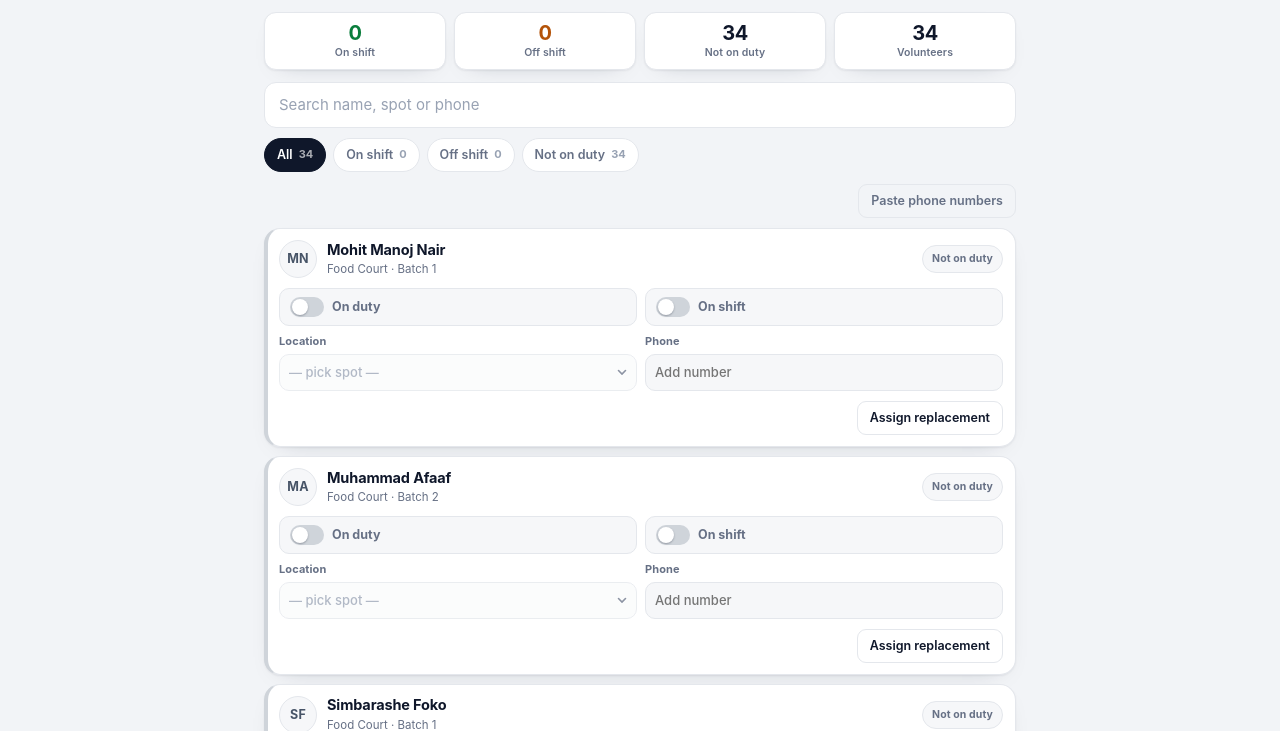
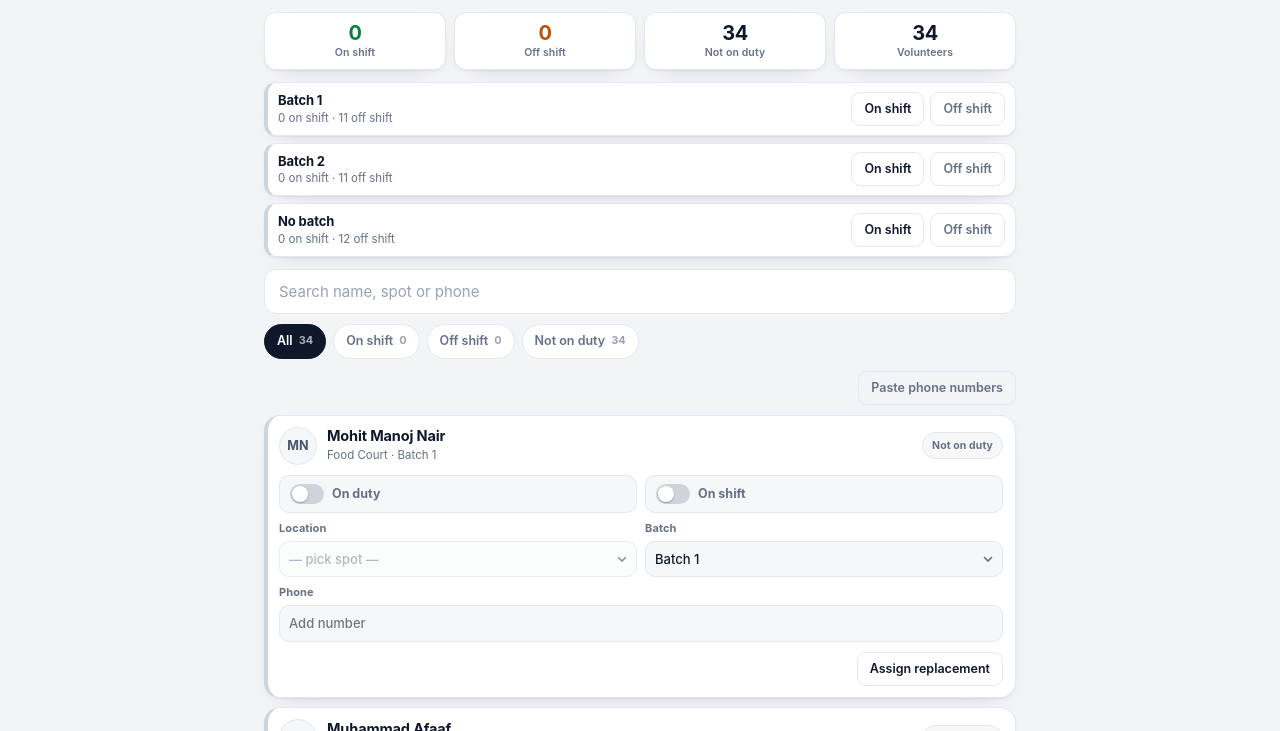
Before and after one commit to MahmoudMobarak/national-day-volunteers, a website with bundled scripts: page index.html in a window 1280 px wide. Shown: the part 69-800 px from the top of the page. Built offline with nearby package versions, Linux system fonts and the light colour scheme.

Commit message:
Let duty imply shift, edit a volunteer's batch, and switch a whole batch on/off shift
Duty and shift were independent, so a volunteer could be on duty without ever
being placed on shift. Ticking On duty now also turns On shift on, and On shift
can still be switched off alone for a break. Batches became editable per person
and a bar at the top puts a whole batch on or off shift in one tap.

```diff
--- a/app.js
+++ b/app.js
@@ -24,6 +24,13 @@ const replaceWho = document.getElementById("replaceWho");
 const replaceClose = document.getElementById("replaceClose");
 const replaceSearch = document.getElementById("replaceSearch");
 const replaceList = document.getElementById("replaceList");
+const batchBarEl = document.getElementById("batchBar");
+
+const BATCHES = [
+  { key: "1", label: "Batch 1", batch: 1 },
+  { key: "2", label: "Batch 2", batch: 2 },
+  { key: "", label: "No batch", batch: null },
+];
 
 let students = [];
 let query = "";
@@ -77,6 +84,7 @@ function initials(name) {
 
 function render() {
   renderStats();
+  renderBatches();
   renderChips();
   renderList();
   renderSync();
@@ -107,6 +115,26 @@ function renderChips() {
         `<button type="button" class="chip${filter === key ? " active" : ""}" data-filter="${key}">${label} <span>${n}</span></button>`,
     )
     .join("");
+}
+
+function renderBatches() {
+  batchBarEl.innerHTML = BATCHES.map(({ key, label, batch }) => {
+    const people = students.filter((s) => s.batch === batch);
+    const on = people.filter((s) => s.onDuty && s.onShift).length;
+    const off = people.length - on;
+    const empty = people.length === 0;
+    return `
+      <div class="batch${on ? " is-on" : ""}">
+        <div class="batch-txt">
+          <b>${esc(label)}</b>
+          <span>${empty ? "Nobody here yet" : `${on} on shift · ${off} off shift`}</span>
+        </div>
+        <div class="batch-acts">
+          <button type="button" class="btn tiny${!empty && !off ? " primary" : ""}" data-batch-on="${esc(key)}" ${empty ? "disabled" : ""}>On shift</button>
+          <button type="button" class="btn tiny ghost" data-batch-off="${esc(key)}" ${empty ? "disabled" : ""}>Off shift</button>
+        </div>
+      </div>`;
+  }).join("");
 }
 
 function renderSync() {
@@ -157,6 +185,14 @@ function cardHTML(s) {
         </select>
       </label>
       <label class="field">
+        <span class="flabel">Batch</span>
+        <select data-act="batch" aria-label="Batch">
+          <option value="" ${s.batch ? "" : "selected"}>No batch</option>
+          <option value="1" ${s.batch === 1 ? "selected" : ""}>Batch 1</option>
+          <option value="2" ${s.batch === 2 ? "selected" : ""}>Batch 2</option>
+        </select>
+      </label>
+      <label class="field wide">
         <span class="flabel">Phone</span>
         <input type="tel" inputmode="tel" data-act="phone" value="${esc(s.phone)}" placeholder="Add number" aria-label="Phone number" />
       </label>
@@ -173,6 +209,7 @@ function renderList() {
     return (
       s.name.toLowerCase().includes(q) ||
       s.spot.toLowerCase().includes(q) ||
+      (s.batch ? `batch ${s.batch}` : "no batch").includes(q) ||
       (s.at || "").toLowerCase().includes(q) ||
       s.phone.toLowerCase().includes(q)
     );
@@ -210,6 +247,8 @@ listEl.addEventListener("change", (e) => {
     case "duty":
       s.onDuty = el.checked;
       if (s.onDuty) {
+        // Coming on duty puts them on shift too - untick "On shift" to send them on a break.
+        s.onShift = true;
         if (!s.at) s.at = s.spot;
       } else {
         s.onShift = false;
@@ -226,6 +265,9 @@ listEl.addEventListener("change", (e) => {
     case "spot":
       s.at = el.value;
       if (s.at) s.onDuty = true;
+      break;
+    case "batch":
+      s.batch = el.value ? Number(el.value) : null;
       break;
     case "phone":
       s.phone = el.value.trim();
@@ -250,6 +292,29 @@ listEl.addEventListener("click", (e) => {
     s.onShift = false;
     commit(s);
   }
+});
+
+batchBarEl.addEventListener("click", (e) => {
+  const onBtn = e.target.closest("[data-batch-on]");
+  const offBtn = onBtn ? null : e.target.closest("[data-batch-off]");
+  if (!onBtn && !offBtn) return;
+
+  const key = onBtn ? onBtn.dataset.batchOn : offBtn.dataset.batchOff;
+  const batch = key === "" ? null : Number(key);
+  const people = students.filter((s) => s.batch === batch);
+  if (!people.length) return;
+
+  const turnOn = !!onBtn;
+  people.forEach((s) => {
+    s.onDuty = true;
+    s.onShift = turnOn;
+    if (!s.at) s.at = s.spot;
+  });
+
+  localSave(students);
+  if (mode === "live") people.forEach((s) => pushStudent(s).catch((err) => console.warn("[batch]", err)));
+  else sendLocal(students);
+  render();
 });
 
 chipsEl.addEventListener("click", (e) => {
--- a/index.html
+++ b/index.html
@@ -26,6 +26,8 @@
 
     <main class="wrap">
       <section class="stats" id="stats" aria-label="Roster summary"></section>
+
+      <section class="batches" id="batchBar" aria-label="Put a whole batch on or off shift"></section>
 
       <div class="toolbar">
         <input
--- a/styles.css
+++ b/styles.css
@@ -258,6 +258,60 @@ body {
 }
 .stat.offshift b {
   color: var(--amber);
+}
+
+/* ---------- batch shift controls ---------- */
+
+.batches {
+  display: flex;
+  flex-direction: column;
+  gap: 7px;
+  margin-bottom: 12px;
+}
+
+.batch {
+  display: flex;
+  align-items: center;
+  gap: 10px;
+  background: var(--card);
+  border: 1px solid var(--line);
+  border-left: 4px solid #cfd4da;
+  border-radius: 12px;
+  padding: 8px 10px;
+  box-shadow: var(--shadow);
+}
+
+.batch.is-on {
+  border-left-color: var(--green);
+}
+
+.batch-txt {
+  flex: 1;
+  min-width: 0;
+}
+
+.batch-txt b {
+  display: block;
+  font-size: 13px;
+  font-weight: 650;
+  letter-spacing: -0.01em;
+}
+
+.batch-txt span {
+  display: block;
+  font-size: 11.5px;
+  color: var(--muted);
+}
+
+.batch-acts {
+  display: flex;
+  gap: 6px;
+  flex: none;
+}
+
+.btn:disabled {
+  opacity: 0.45;
+  cursor: default;
 }
 
 /* ---------- toolbar ---------- */
@@ -528,6 +582,10 @@ body {
 
 .field.block {
   margin-bottom: 12px;
+}
+
+.field.wide {
+  grid-column: 1 / -1;
 }
 
 .flabel {
```
Also changed, not shown: README.md.
